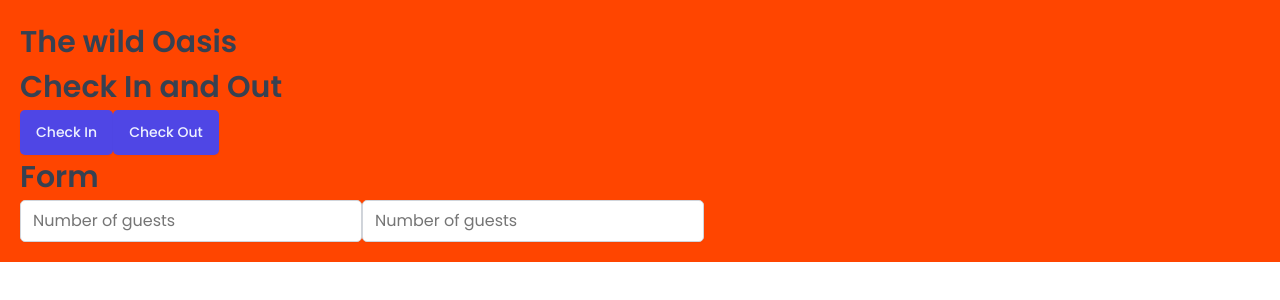
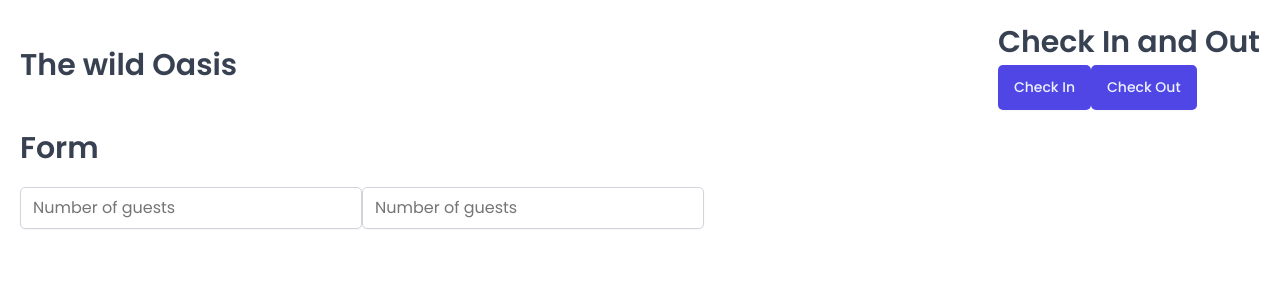
Before and after one commit to arafatah/the-wild-oasis, a React (Vite) app: page / in a window 1280 px wide. Shown: the top 300 px of the page. Built offline with nearby package versions, Linux system fonts and the light colour scheme; a web font is replaced by a local one.

Commit message:
feat: refactor App component layout and enhance Row component for flexible alignment

```diff
--- a/src/App.jsx
+++ b/src/App.jsx
@@ -6,7 +6,7 @@ import Heading from "./ui/Heading";
 import Row from "./ui/Row";
 
 const StyledApp = styled.main`
-  background-color: orangered;
+  /* background-color: orangered; */
   padding: 20px;
 `;
 
@@ -15,20 +15,24 @@ function App() {
     <>
       <GlobalStyles />
       <StyledApp>
-        <Row>
+        <Row type="vertical">
+          <Row type="horizontal">
             <Heading as="h1">The wild Oasis</Heading>
 
             <div>
               <Heading as="h2">Check In and Out</Heading>
               <Button onClick={() => alert("Check in")}>Check In</Button>
-            <Button onClick={() => alert("Check out")}>Check Out</Button>{" "}
+              <Button onClick={() => alert("Check out")}>Check Out</Button>
             </div>
           </Row>
+          <Row type="vertical">
             <Heading as="h3">Form</Heading>
             <form>
               <Input type="number" placeholder="Number of guests" />
               <Input type="number" placeholder="Number of guests" />
-        </form>{" "}
+            </form>
+          </Row>
+        </Row>
       </StyledApp>
     </>
   );
--- a/src/ui/Row.jsx
+++ b/src/ui/Row.jsx
@@ -1,4 +1,20 @@
-import styled from "styled-components";
+import styled, { css } from "styled-components";
 
-const Row = styled.div``;
+const Row = styled.div`
+  display: flex;
+
+  ${(props) =>
+    props.type === "horizontal" &&
+    css`
+      justify-content: space-between;
+      align-items: center;
+    `}
+
+  ${(props) =>
+    props.type === "vertical" &&
+    css`
+      flex-direction: column;
+      gap: 1.6rem;
+    `}
+`;
 export default Row;
```
Lines whose indentation alone changed are shown as unchanged.
